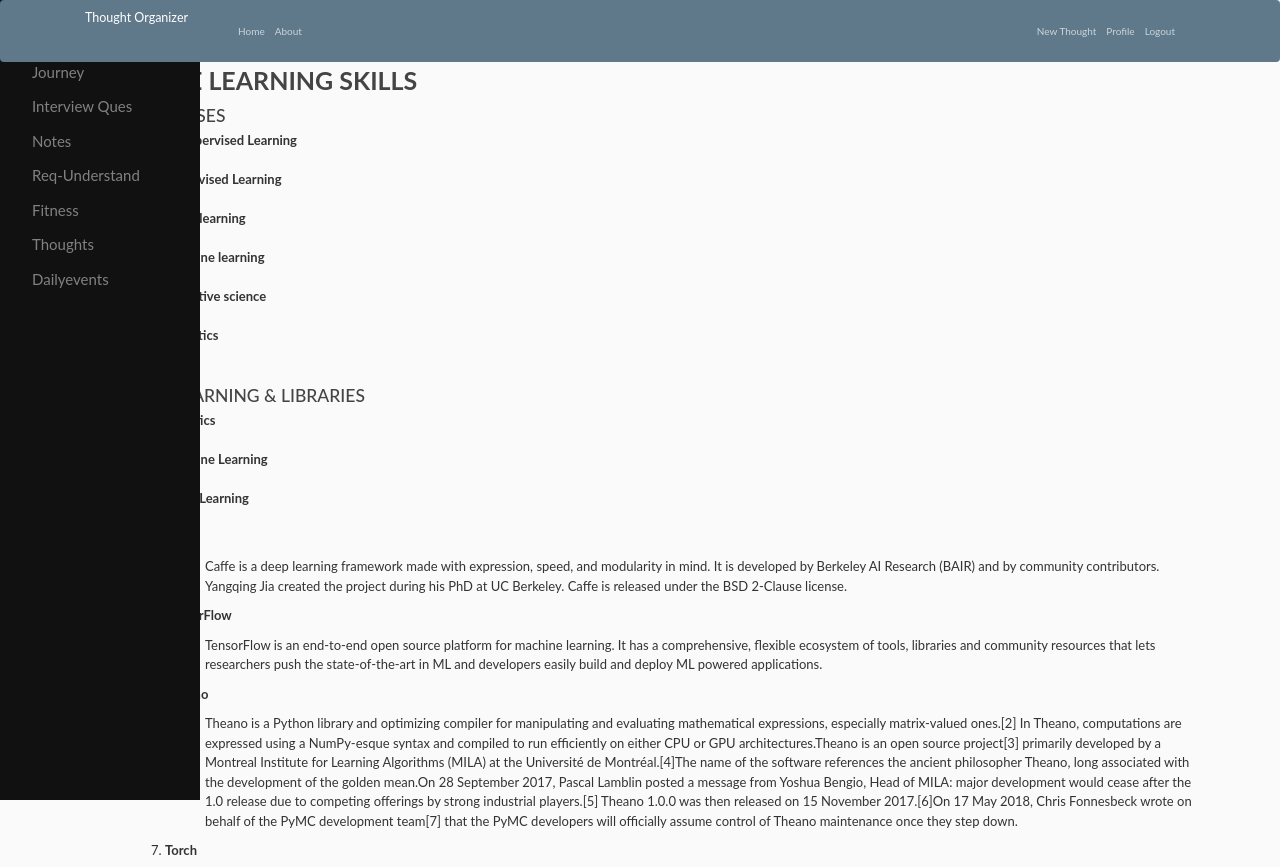
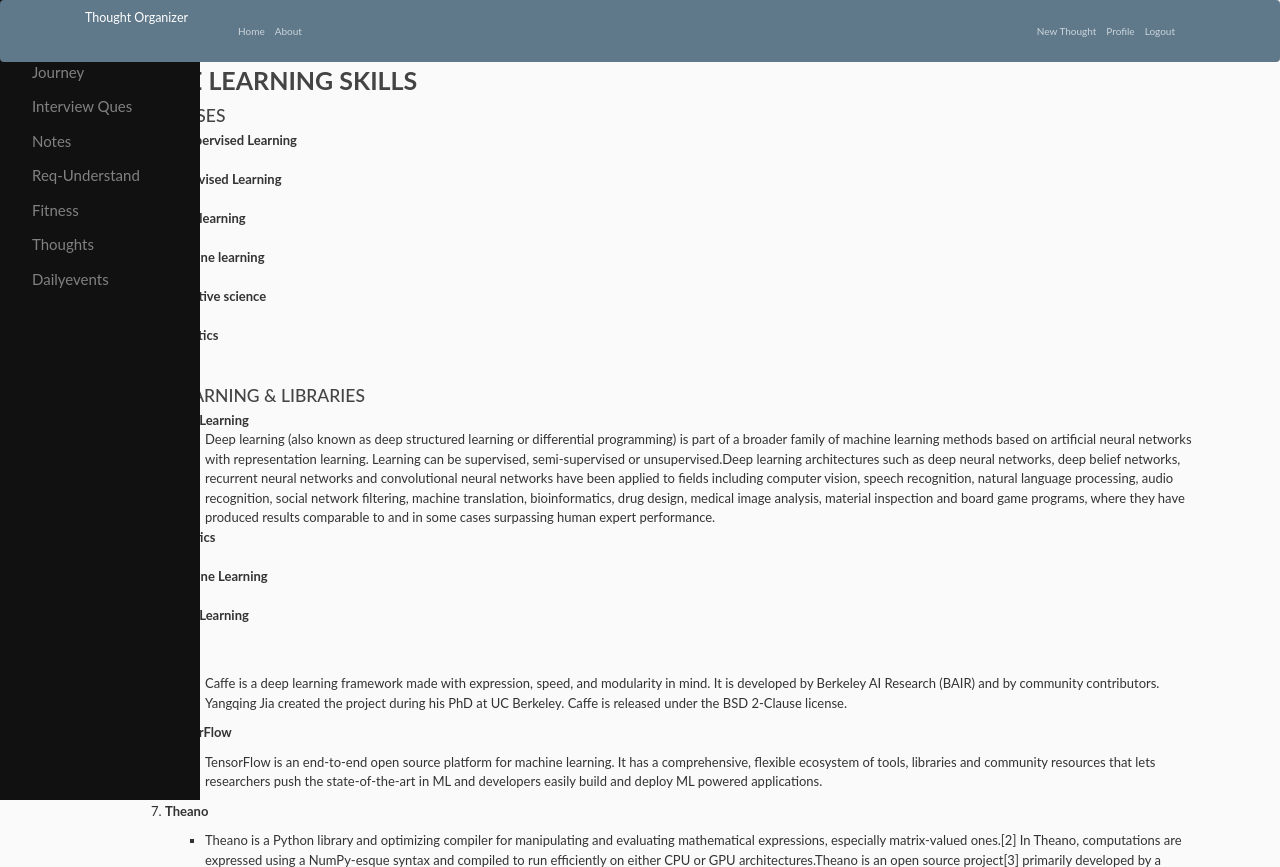
Before and after one commit to viswanath27/thoughtorganizer, a Django app: page /requirementunderstanding/ in a window 1280 px wide. Shown: the top 867 px of the page. Run offline with Django 3.2, Linux system fonts and the light colour scheme; a user stored in the database is signed in; parts of the project's set-up code (start-up, migrations or seed data) failed here and were passed over; some libraries are stand-ins or nearby versions.

Commit message:
modified the requirement understanding

```diff
--- a/activities/dailyactivities/templates/dailyactivities/requirementunderstanding.html
+++ b/activities/dailyactivities/templates/dailyactivities/requirementunderstanding.html
@@ -28,6 +28,8 @@
 
 <li><h3> DEEP LEARNING & LIBRARIES</h3></li>
 <ol>
+    <li><b>Deep Learning</b></li>
+        <ul><li>Deep learning (also known as deep structured learning or differential programming) is part of a broader family of machine learning methods based on artificial neural networks with representation learning. Learning can be supervised, semi-supervised or unsupervised.Deep learning architectures such as deep neural networks, deep belief networks, recurrent neural networks and convolutional neural networks have been applied to fields including computer vision, speech recognition, natural language processing, audio recognition, social network filtering, machine translation, bioinformatics, drug design, medical image analysis, material inspection and board game programs, where they have produced results comparable to and in some cases surpassing human expert performance.</li></ul>
     <li><b>Robotics</b></li>
         <ul><li></li></ul>
     <li><b>Machine Learning</b></li>
```
